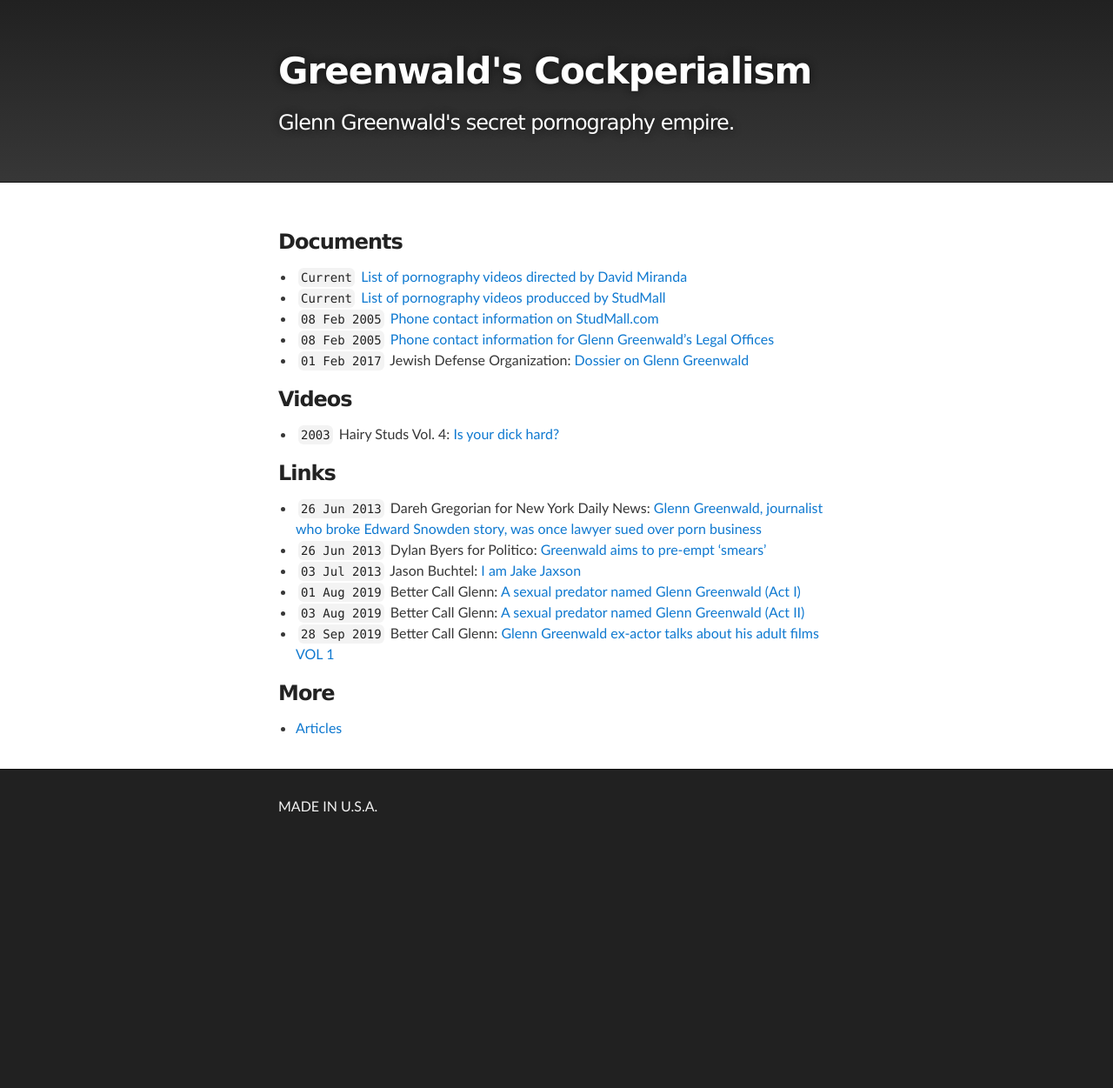
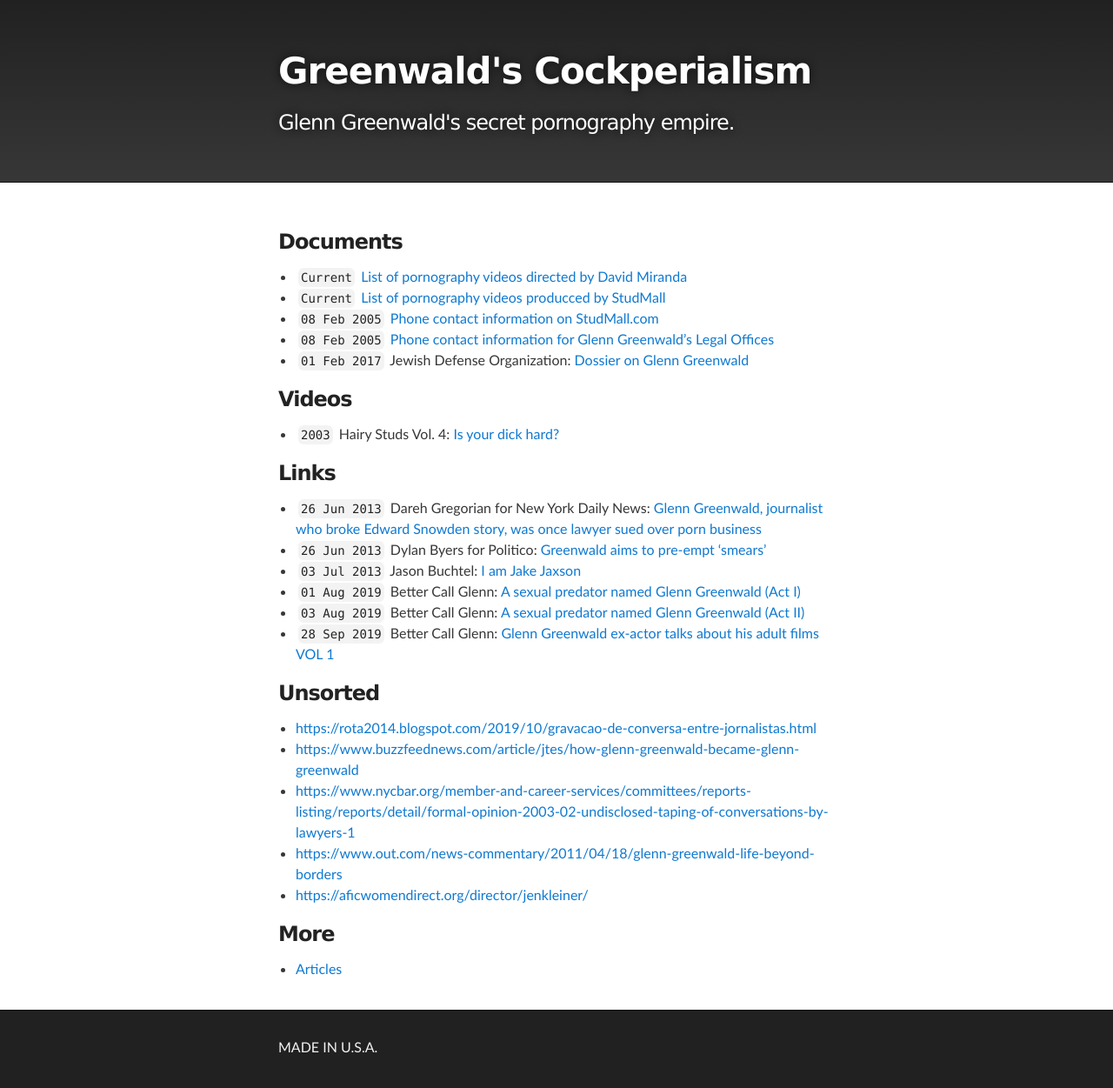
Before and after one commit to masternotions/masternotions.github.io, a Jekyll site: the page built from index.md, in a window 1280 px wide. Shown: the whole page at 87% size. Built offline with Jekyll 4.4.1, drawn with Linux system fonts in a browser that asks for light colours; before the commit the page ends 974 px from its top, so only the background shows below that.

Commit message:
Update index.md

```diff
--- a/index.md
+++ b/index.md
@@ -24,6 +24,14 @@ layout: home
 - ``03 Aug 2019`` Better Call Glenn: [A sexual predator named Glenn Greenwald (Act II)](https://web.archive.org/web/20190803233858/https://bettercallglenn.com/um-predador-sexual-chamado-glenn-greenwald-ato-ii/)
 - ``28 Sep 2019`` Better Call Glenn: [Glenn Greenwald ex-actor talks about his adult films VOL 1](https://web.archive.org/web/20191012162650/https://bettercallglenn.com/ex-ator-de-glenn-greenwald-fala-sobre-seus-filmes-adultos-vol-1/)
 
+### Unsorted
+
+- [https://rota2014.blogspot.com/2019/10/gravacao-de-conversa-entre-jornalistas.html]()
+- [https://www.buzzfeednews.com/article/jtes/how-glenn-greenwald-became-glenn-greenwald]()
+- [https://www.nycbar.org/member-and-career-services/committees/reports-listing/reports/detail/formal-opinion-2003-02-undisclosed-taping-of-conversations-by-lawyers-1]()
+- [https://www.out.com/news-commentary/2011/04/18/glenn-greenwald-life-beyond-borders]()
+- [https://aficwomendirect.org/director/jenkleiner/]()
+
 ### More
 
 - [Articles](articles.md)
```
